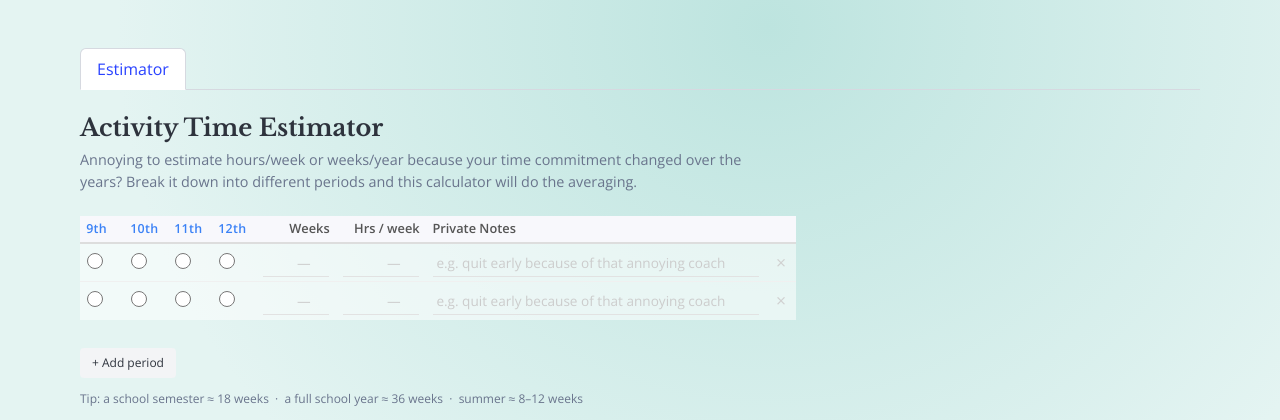
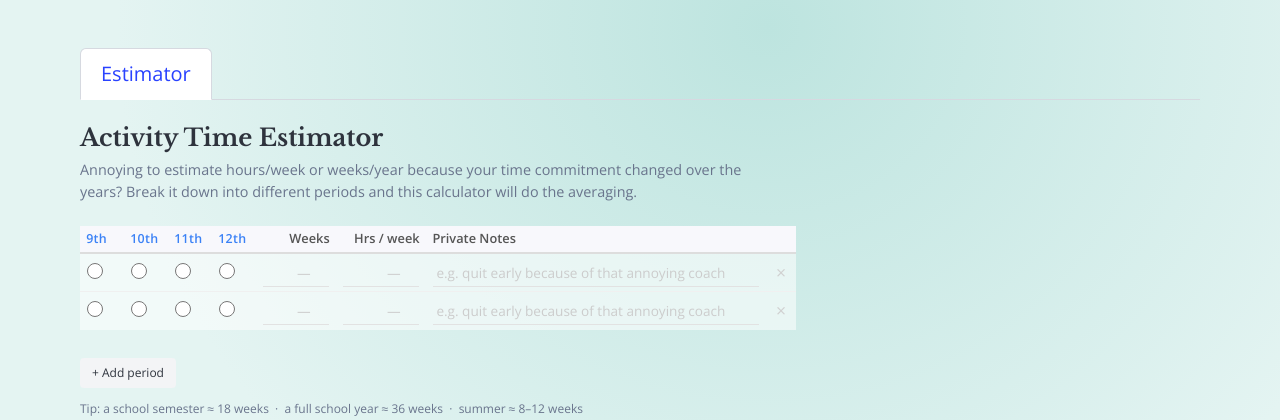
Before and after one commit to ConfluxConflux/college-app-app, a Django app: page /widgets/ in a window 1280 px wide. Shown: the part 52-472 px from the top of the page. Run offline with Django 5.2, Linux system fonts and the light colour scheme; data comes from the database, SQL or seed files in the repository; some libraries are stand-ins or nearby versions.

Commit message:
Auto-save: 2026-03-23 12:02

```diff
--- a/widgets/templates/widgets/estimator.html
+++ b/widgets/templates/widgets/estimator.html
@@ -3,7 +3,7 @@
 {% block title %}Activity Time Estimator - College App App{% endblock %}
 
 {% block content %}
-<div class="tabs is-boxed">
+<div class="tabs is-boxed is-medium">
   <ul>
     <li class="is-active">
       <a href="{% url 'widgets:estimator' %}">Estimator</a>
```
